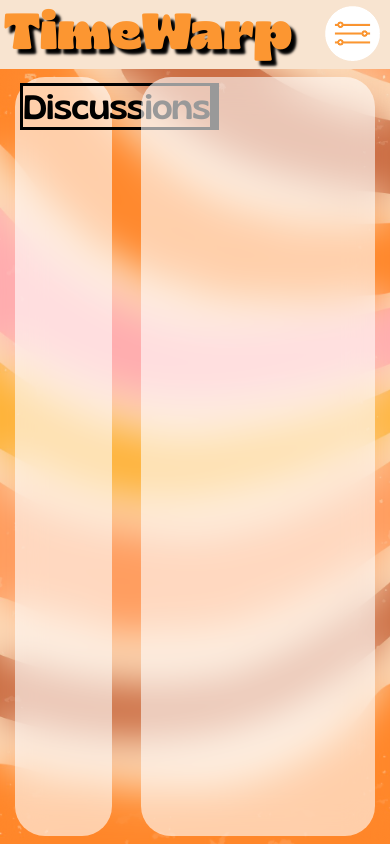
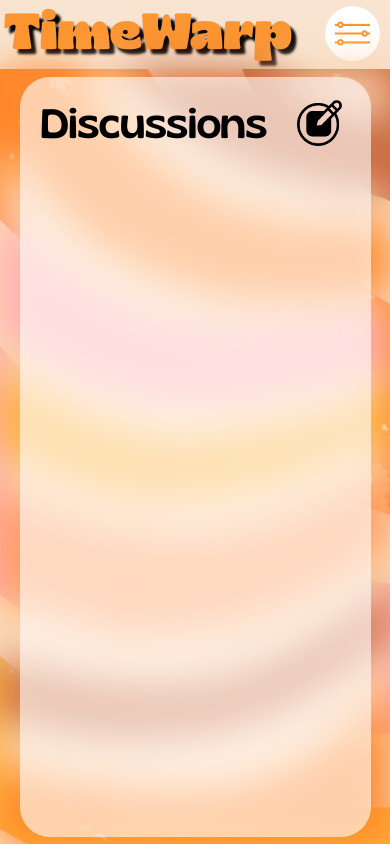
Before and after one commit to Yulgoat/TimeWarp, an Angular app in the folder client/front/: page /home in a window 390 px wide. Shown: the top 844 px of the page. Built offline with nearby package versions, Linux system fonts and the light colour scheme.

Commit message:
Beginning of the discussion list part (new conversation button and title) + responsive #28

```diff
--- a/client/front/src/app/app.component.ts
+++ b/client/front/src/app/app.component.ts
@@ -9,38 +9,7 @@ export class AppComponent {
   title = 'front';
 
 
-  /*
-  Cette zone permet le changement de page, lorsque une des variable homepage, profilpage ou messagingpage est à trou, alors app.component.html
-  va pouvoir afficher le component correspondant.
 
-  Les 3 fonctions goHomePage(), goProfilPage() et goMessagingPage() permettent le changement de page en changeant les variables, elles sont appellés par les
-  enfants de app.components.html (donc par <app-home-page> , <app-progil-page> et <app-messaging-page>
-  */
-
-  home : boolean = true;
-  settings : boolean = false;
-  login : boolean = false;
-
-
-  goLogin() : void{
-    this.home  = false;
-    this.settings  = false;
-    this.login = true;
-  }
-
-  goSettings() : void{
-    this.home  = false;
-    this.settings  = true;
-    this.login = false;
-  }
-
-  goHome() : void{
-    this.home  = true;
-    this.settings  = false;
-    this.login = false;
-  }
-
-  /* --------------------------------------------------------------------------------------------------------------------------*/
 
 
 
--- a/client/front/src/app/components/home/home.component.css
+++ b/client/front/src/app/components/home/home.component.css
@@ -6,6 +6,7 @@
 	padding: 0px ;
 	margin: 0px;
     height: 8.2vh;
+    z-index: 5;
 }
 
 .home_header_title{
@@ -36,7 +37,7 @@
     cursor: pointer;
 }
 
-.home_header_button_img{
+.home_header_button img{
     width: 100%;
     height: auto;
 }
@@ -47,13 +48,13 @@
 /* ***************** Section ********************** */
 .home_section {
     position: relative;
-    height: 91.8vh;
+    min-height: 91.8vh;
     background-image: url(../../../assets/images/12498931_4965007.jpeg);
     background-size: cover;
     display: flex;
     justify-content: space-around;
     align-items: center;
-    z-index: -2;
+    z-index: 0;
 }
 
 .home_section::before {
@@ -65,41 +66,95 @@
     bottom: 0;
     background: inherit;
     filter: blur(20px);
-    z-index: -1;
+    z-index: 1;
     height: 91.8vh;
 }
 
 
 .home_list{
     width: 25vw;
-    height: 90vh;
+    min-height: 90vh;
     background-color: rgba(255, 255, 255, 0.6);
     border-color: transparent;
     border-radius: 30px;
+    z-index: 2;
 }
 
 .home_list_title{
     display: flex;
+    justify-content: space-between;
 	margin: 6% 0% 0% 6%;
 }
 
 .home_list_title_txt{
-    border: solid;
     font-family: 'Gliker' ,serif;
-    font-size: 4vh;
+    font-size: 5.5vh;
+    width:65%;
 	padding: 0px ;
 	margin: 0px;
 
 }
 
+.home_list_title_button_div{
+    width: 15%;
+    height: auto;
+	padding: auto 0% auto 0% ;
+	margin: 0% 8% 0% 0%;
+    display: flex;
+    align-items: center;
+}
+
 .home_list_title_button{
-    border: solid;
+    margin: 0x;
+    padding: 0px;
+    background-color: transparent;
+    border-color: transparent;
+    cursor: pointer;
+    position: relative;
+    z-index: 1;
+
 }
+
+.home_list_title_button img{
+    width: 100%;
+    height: auto;
+}
+
+
+
 
 .home_conversation{
     width: 60vw;
-    height: 90vh;
+    min-height: 90vh;
     background-color: rgba(255, 255, 255, 0.6);
     border-color: transparent;
     border-radius: 30px;
+    z-index: 2;
 }
+
+
+
+
+
+
+
+/* Base styles for larger screens */
+    .home_conversation,
+    .home_list {
+  overflow: hidden;
+}
+
+/* Media queries for smaller screens */
+@media screen and (max-width: 1100px) {
+    .home_conversation,
+    .home_list {
+      width: 90vw;
+      margin: 2% 0% 2% 0%;
+    }
+    .home_section{
+        flex-direction: column;
+    }
+    .home_list_title_txt{
+        font-size: 10.5vw;
+    }
+  }
--- a/client/front/src/app/components/home/home.component.html
+++ b/client/front/src/app/components/home/home.component.html
@@ -3,7 +3,7 @@
     <div class ="home_header_title">TimeWarp</div>
 
     <div class="home_header_div_button">
-        <button (click)="homeToSettings()" class="home_header_button"><img  class = "home_header_button_img"  src="../../../assets/images/home_header_button.png"></button>
+      <button (click)="homeToSettings()" class="home_header_button"><img src="../../../assets/icons/home_header_button.png"></button>
     </div>
   </header>
 
@@ -11,8 +11,13 @@
 
     <div class = "home_list">
       <div class = "home_list_title">
+
         <div class="home_list_title_txt">Discussions</div>
-        <div class="home_list_title_button"></div>
+
+        <div class="home_list_title_button_div">
+          <button (click)="homeToSettings()" class="home_list_title_button"><img src="../../../assets/icons/new_message_button.png"></button>
+        </div>
+
       </div>
     </div>
 
--- a/client/front/src/styles.css
+++ b/client/front/src/styles.css
@@ -1,9 +1,4 @@
 /* You can add global styles to this file, and also import other style files */
-body, html {
-    margin: 0;
-    padding: 0;
-    border: 0;
-  }
 
 @font-face {
   font-family: 'Gliker';
@@ -17,3 +12,7 @@ body, html {
   font-weight: bold;
   font-style: normal;
 }
+body, html, input {
+    margin: 0;
+    font-family: "Gliker";
+  }
```
Also changed, not shown: client/front/src/assets/icons/home_header_button.png (renamed from client/front/src/assets/images/home_header_button.png), client/front/src/assets/icons/new_message_button.png (added). Lines whose indentation alone changed are shown as unchanged.
